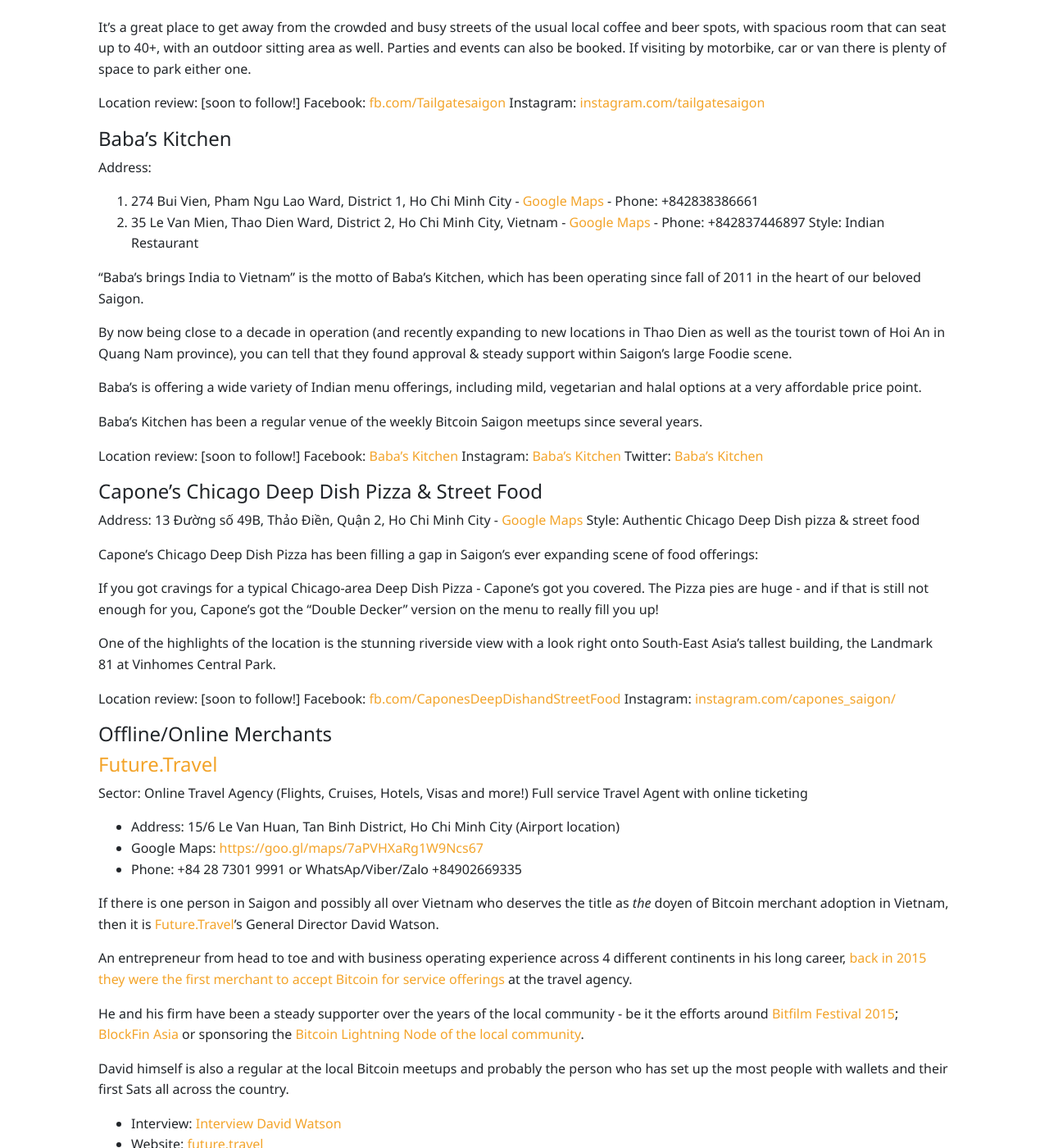
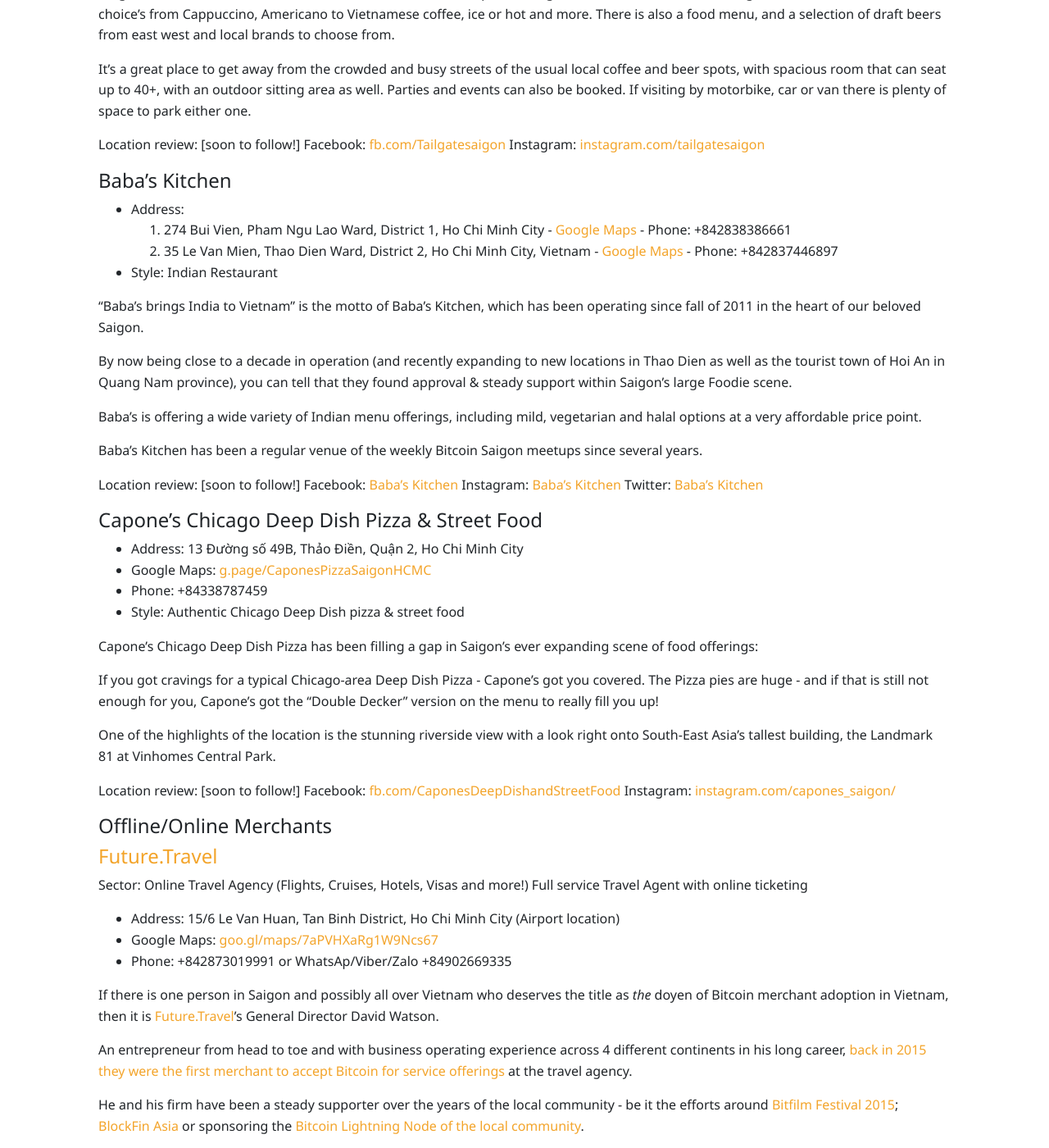
Before and after one commit to bitcoinsaigon/bitcoinsaigon.github.io, a Jekyll site: the page built from _pages/spend-sats-saigon.md, in a window 1280 px wide and 1400 px high, scrolled down 2503 px. Shown: the whole window at 82% size. Built offline with Jekyll 4.4.1, drawn with Linux system fonts in a browser that asks for light colours; nearby versions of some CDN libraries; some of the changed text lies outside the part shown.

Commit message:
update merchants page

```diff
--- a/_pages/spend-sats-saigon.md
+++ b/_pages/spend-sats-saigon.md
@@ -92,8 +92,9 @@
 
 #### Tailgate
 
-Address: 224 Mai Chi Tho, Ho Chi Minh in D2 - [Google Maps](https://goo.gl/maps/iK6JntYynLUznBRK8)
-Style: Bar/Restaurant
+- Address: 224 Mai Chi Tho, Ho Chi Minh in D2
+- Google Maps: [goo.gl/maps/iK6JntYynLUznBRK8](https://goo.gl/maps/iK6JntYynLUznBRK8)
+- Style: Bar/Restaurant
 
 Tailgate is located 224 Mai Chi Tho, Ho Chi Minh in D2 in a unique building made from sea containers. Tailgate offers a selection of coffee choice's from Cappuccino, Americano to Vietnamese coffee, ice or hot and more. There is also a food menu, and a selection of draft beers from east west and local brands to choose from.
 
@@ -105,10 +106,10 @@
 
 #### Baba’s Kitchen
 
-Address:
+- Address:
 1. 274 Bui Vien, Pham Ngu Lao Ward, District 1, Ho Chi Minh City - [Google Maps](https://g.page/babaskitchenbuivien?share) - Phone: +842838386661
 2.  35 Le Van Mien, Thao Dien Ward, District 2, Ho Chi Minh City, Vietnam - [Google Maps](https://g.page/babaskitchenthaodien?share) - Phone: +842837446897
-Style: Indian Restaurant
+- Style: Indian Restaurant
 
 “Baba’s brings India to Vietnam” is the motto of Baba’s Kitchen, which has been operating since fall of 2011 in the heart of our beloved Saigon.
 
@@ -125,8 +126,10 @@
 
 #### Capone’s Chicago Deep Dish Pizza & Street Food
 
-Address: 13 Đường số 49B, Thảo Điền, Quận 2, Ho Chi Minh City - [Google Maps](https://g.page/CaponesPizzaSaigonHCMC?share)
-Style: Authentic Chicago Deep Dish pizza & street food
+- Address: 13 Đường số 49B, Thảo Điền, Quận 2, Ho Chi Minh City
+- Google Maps: [g.page/CaponesPizzaSaigonHCMC](https://g.page/CaponesPizzaSaigonHCMC?share)
+- Phone: +84338787459
+- Style: Authentic Chicago Deep Dish pizza & street food
 
 Capone’s Chicago Deep Dish Pizza has been filling a gap in Saigon’s ever expanding scene of food offerings:
 
@@ -146,8 +149,8 @@
 Full service Travel Agent with online ticketing
 
 - Address: 15/6 Le Van Huan, Tan Binh District, Ho Chi Minh City (Airport location)
-- Google Maps: [https://goo.gl/maps/7aPVHXaRg1W9Ncs67](https://goo.gl/maps/7aPVHXaRg1W9Ncs67)
-- Phone: +84 28 7301 9991 or WhatsAp/Viber/Zalo +84902669335
+- Google Maps: [goo.gl/maps/7aPVHXaRg1W9Ncs67](https://goo.gl/maps/7aPVHXaRg1W9Ncs67)
+- Phone: +842873019991 or WhatsAp/Viber/Zalo +84902669335
 
 If there is one person in Saigon and possibly all over Vietnam who deserves the title as *the* doyen of Bitcoin merchant adoption in Vietnam, then it is [Future.Travel](https://future.travel/)’s General Director David Watson.
 
```
